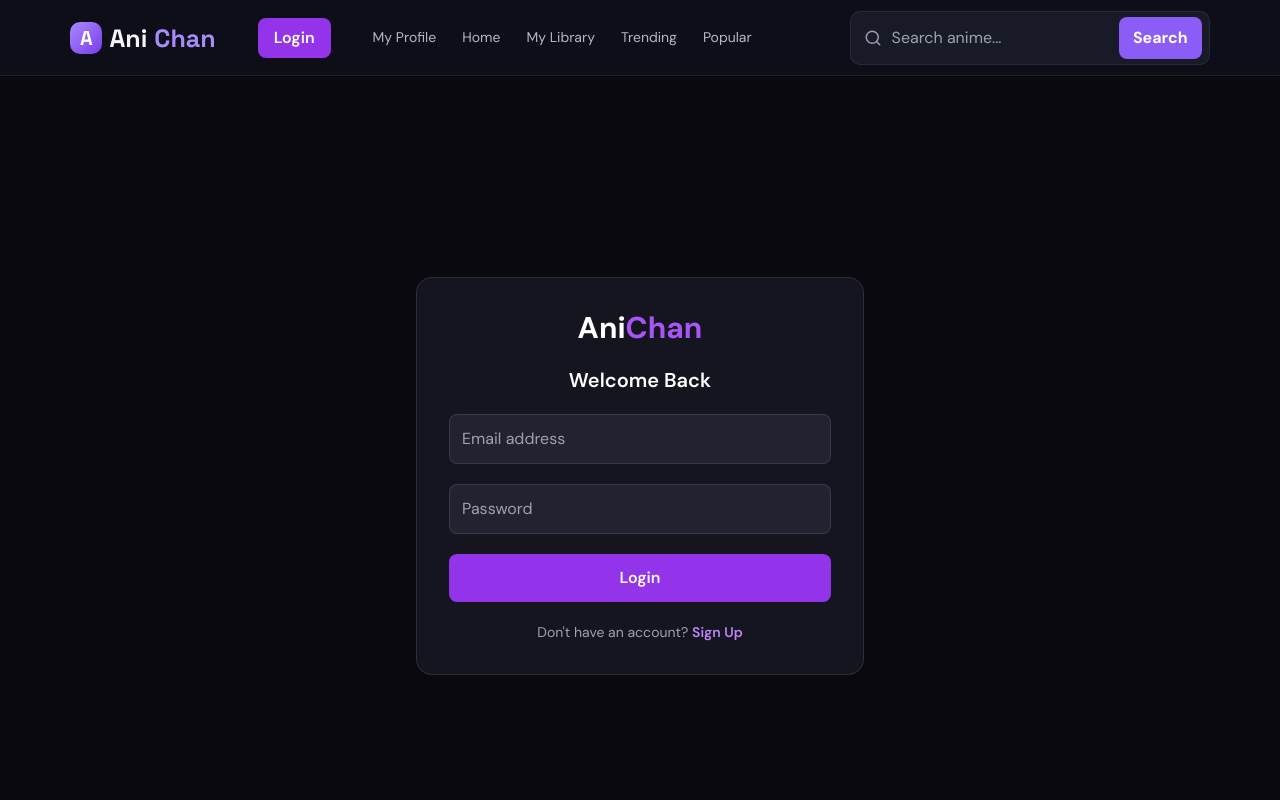
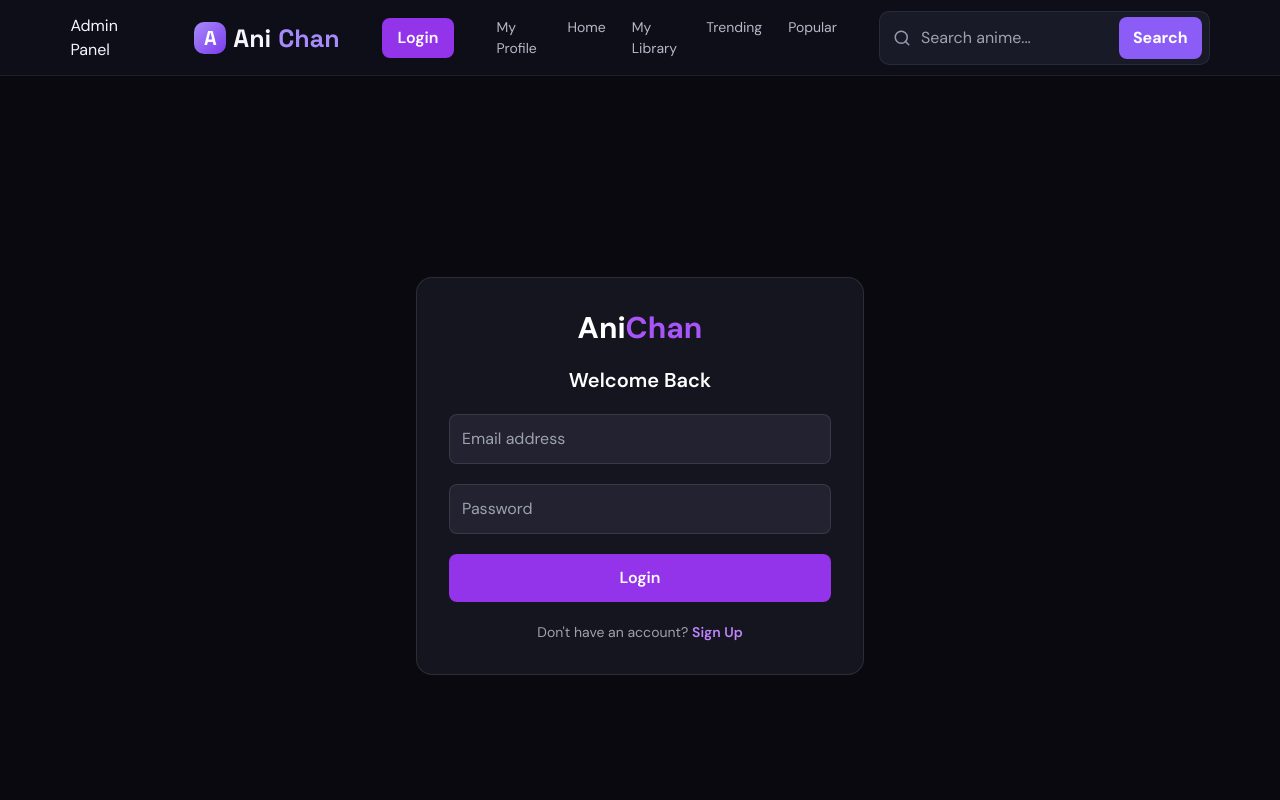
Before and after one commit to raulochirag-bit/AniChan, a React (Vite) app: page /login in a window 1280 px wide. Shown: the top 800 px of the page. Built offline with nearby package versions, Linux system fonts and the light colour scheme.

Commit message:
Update App.jsx

```diff
--- a/src/App.jsx
+++ b/src/App.jsx
@@ -30,6 +30,7 @@ function Header() {
 
   return (
     <header className="header">
+      <Link to="/admin">Admin Panel</Link>
       <Link to="/" className="brand">
         <span className="brand-mark">A</span>
         Ani<span>Chan</span>
```
